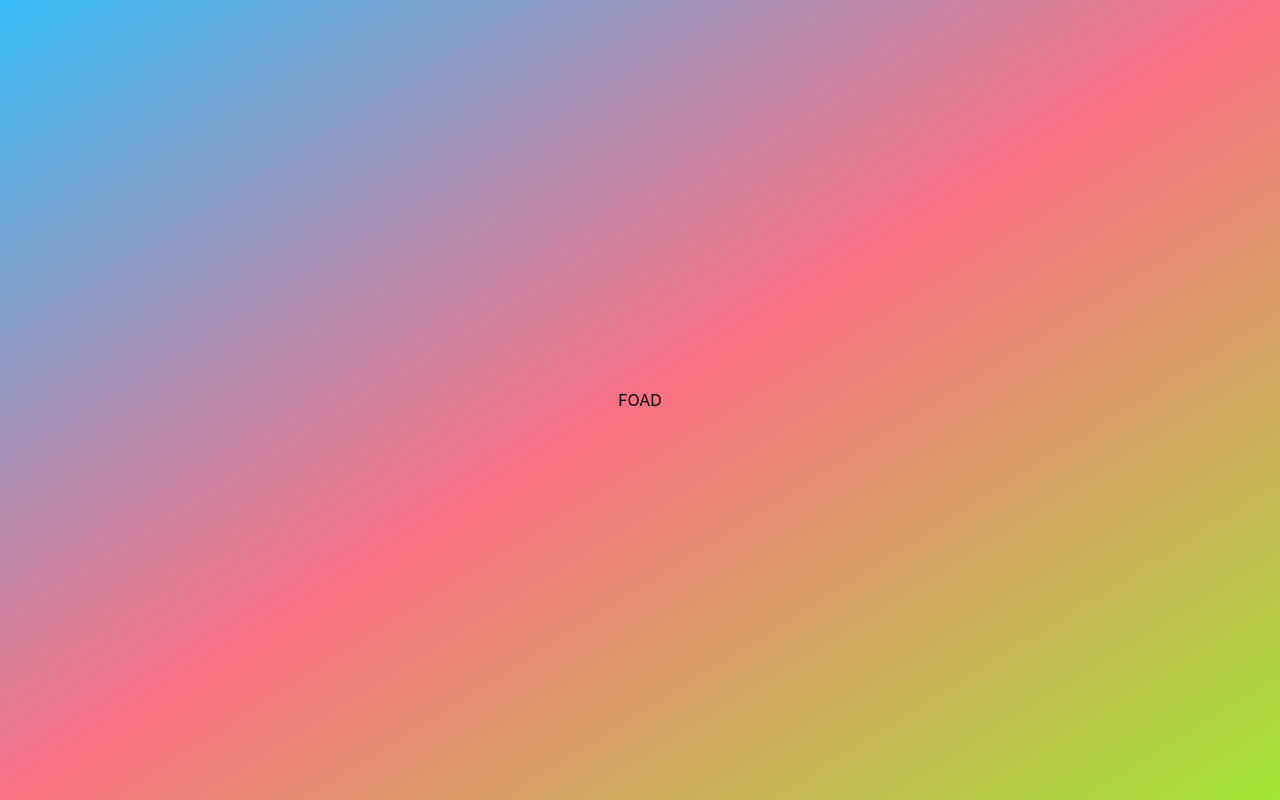
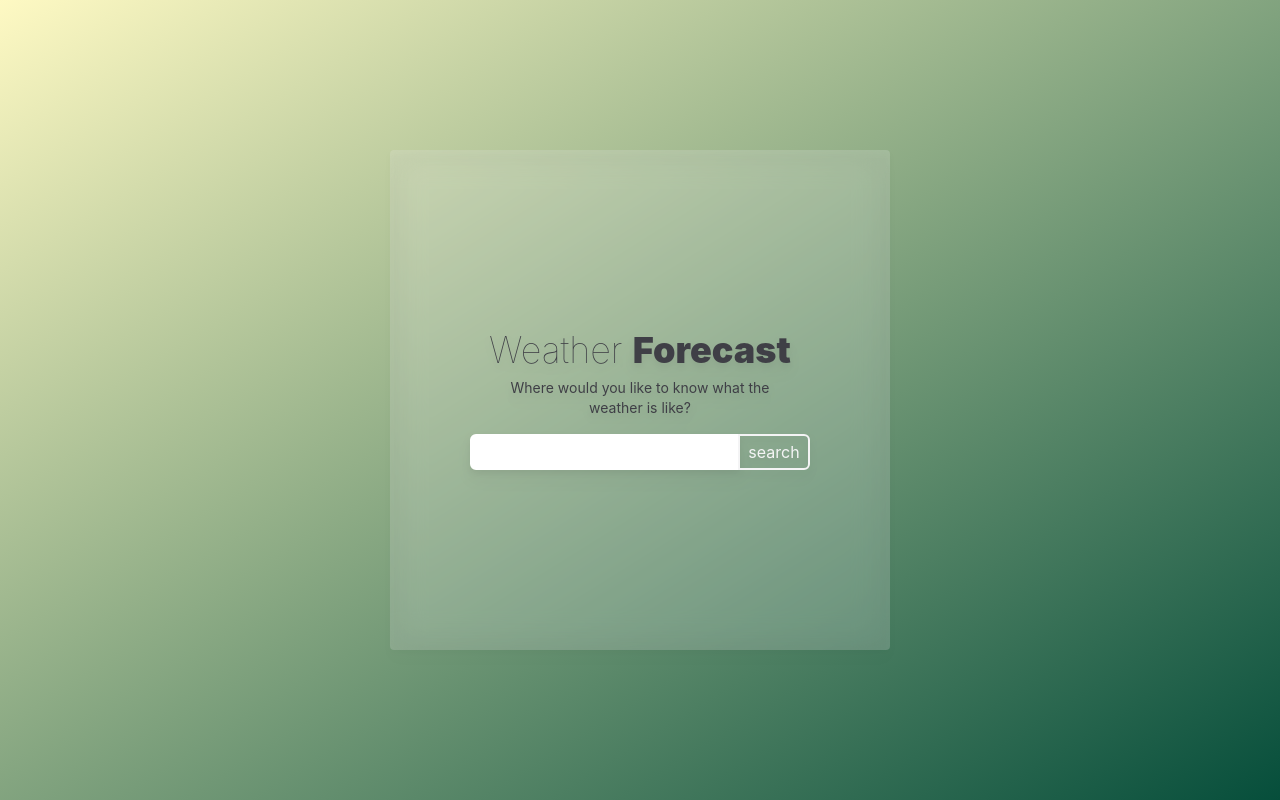
Before and after one commit to Oliver1334/WeatherApp, a React (Create React App) app: page / in a window 1280 px wide. Built offline with nearby package versions, Linux system fonts and the light colour scheme.

Commit message:
Building the search UI

```diff
--- a/src/App.tsx
+++ b/src/App.tsx
@@ -1,12 +1,21 @@
 const App = () => {
   return (
-    <main className="flex justify-center items-center bg-gradient-to-br from-sky-400 via-rose-400 to-lime-400 h-[100vh] w-full">
-      FOAD
+    <main className="flex justify-center items-center bg-gradient-to-br from-yellow-100 via--500 to-emerald-900 h-[100vh] w-full">
+
+      <section className=" w-full md:max-w-[500px] p-4 flex flex-col text-center items-center justify-center md:px-10 lg:p-24 h-full lg:h-[500px] bg-white bg-opacity-20 backdrop-blur-lg rounded drop-shadow-lg text-zinc-700">
+        <h1 className="text-4xl font-thin ">Weather <span className="font-black">Forecast</span></h1>
+
+        <p className="text-sm mt-2"> Where would you like to know what the weather is like?</p>
+
+      <div className="flex mt-10 md:mt-4">
+        <input type="text" value={''} className="px-2 py-1 rounded-l-md border-2 border-white" />
+
+        <button className="rounded-r-md border-2 border-zinc-100 hover:border-zinc-500 hover:text-zinc-500 text-zinc-100 px-2 py-1 cursor-pointer">search</button>
+      </div>
+
+      </section>
     </main>
   )
 }
 
 export default App
-
-
-//hola
```
